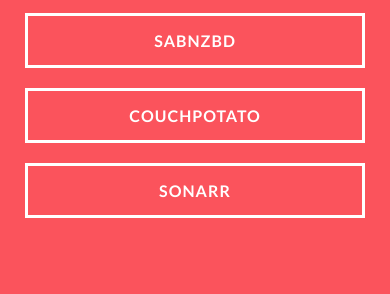
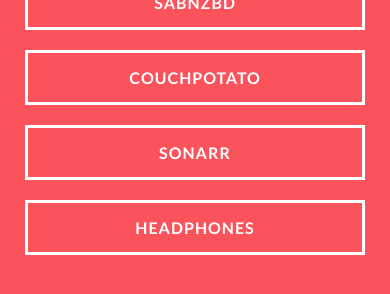
Before and after one commit to koenoe/freenas-proxy, a plain HTML site: page public/index.html in a window 390 px wide. Shown: the part 412-706 px from the top of the page. Drawn offline with Linux system fonts and the light colour scheme.

Commit message:
add headphones

```diff
--- a/public/index.html
+++ b/public/index.html
@@ -111,6 +111,7 @@
       <a href="/sabnzbd">SABnzbd</a>
       <a href="/couchpotato">CouchPotato</a>
       <a href="/sonarr">Sonarr</a>
+      <a href="/headphones">Headphones</a>
     </div>
   </div>
 </body>
```
Also changed, not shown: 1 other file.
